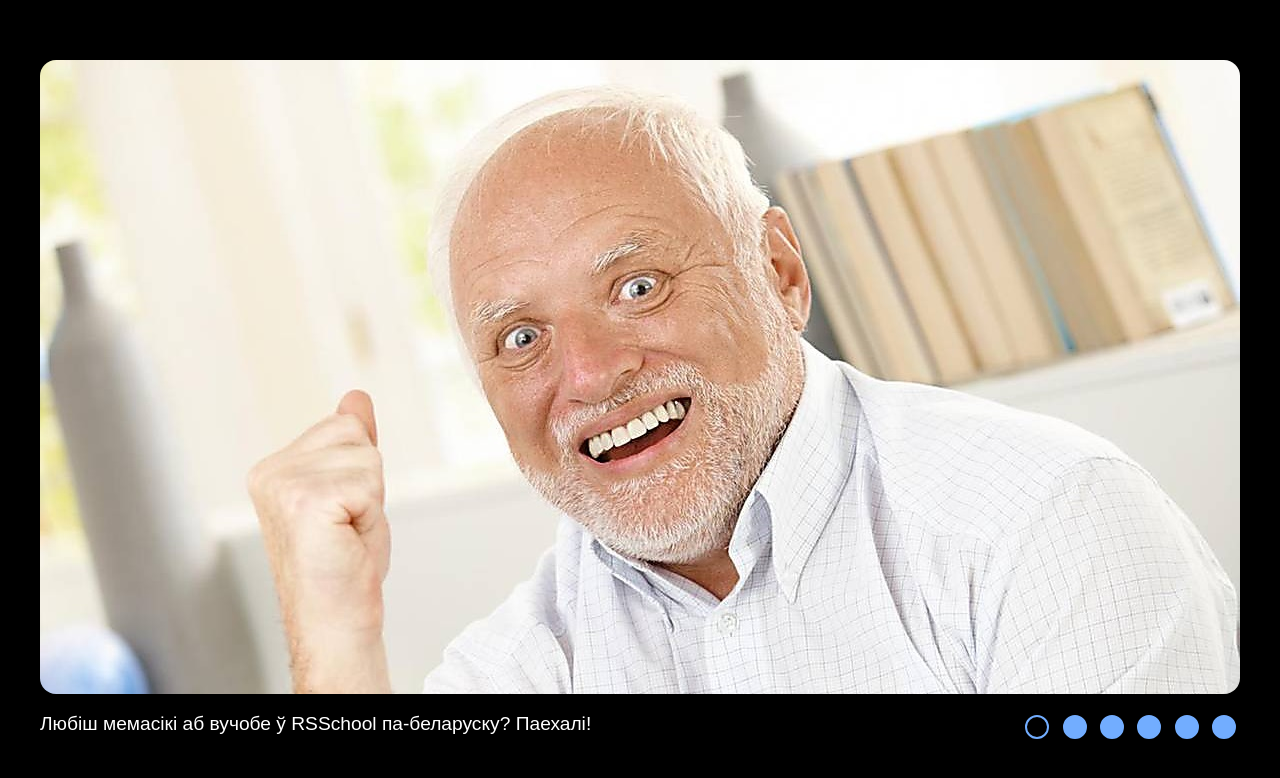
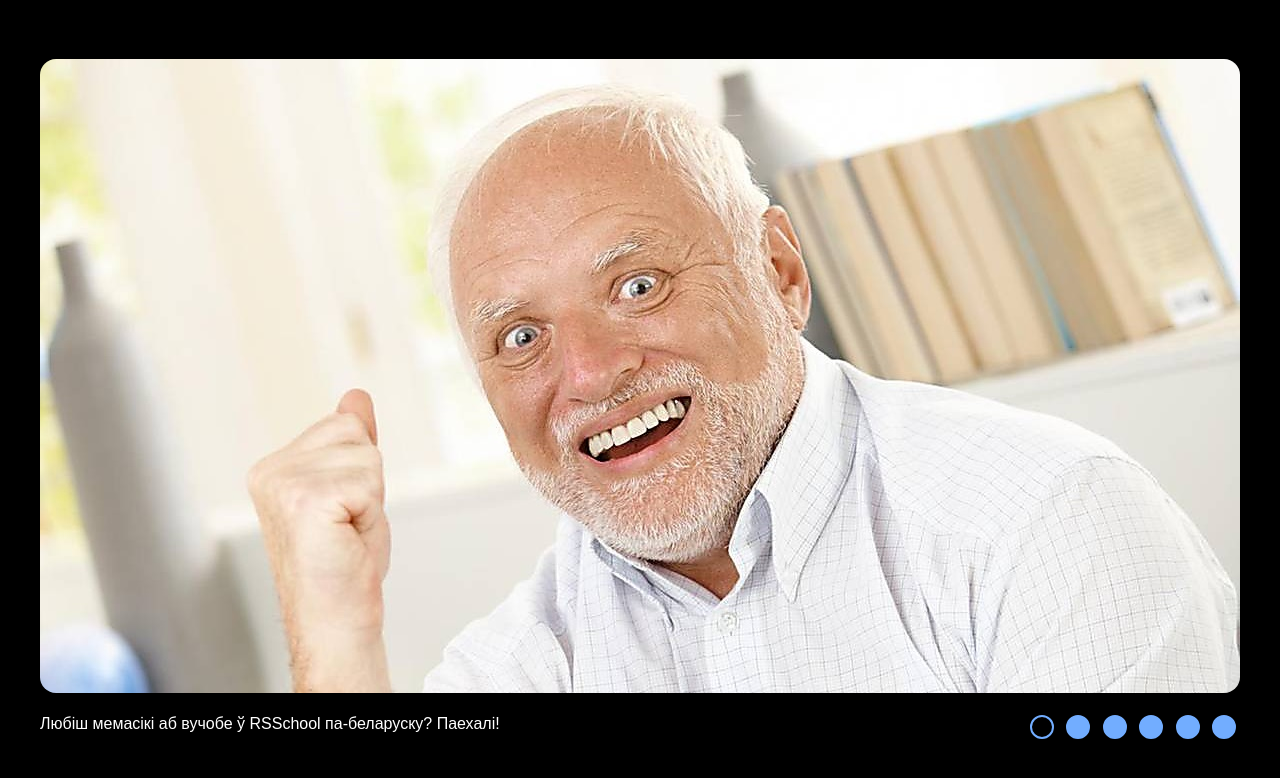
Before and after one commit to ZmitserFurmanau/cssMemSlider, a plain HTML site: page cssMemSlider/index.html in a window 1280 px wide. Drawn offline with Linux system fonts and the light colour scheme.

Commit message:
fix: size text in css file (Sat, May 14, 2022 10:28:07 PM)

```diff
--- a/cssMemSlider/style.css
+++ b/cssMemSlider/style.css
@@ -18,7 +18,7 @@ body {
     height: 100vh;
     background-color: var(--color-black);
     color: var(--color-white);
-    font: normal 1.2rem/1.2rem sans-serif;
+    font: normal 1rem/1.2rem sans-serif;
 }
 
 .wrapper {
```
